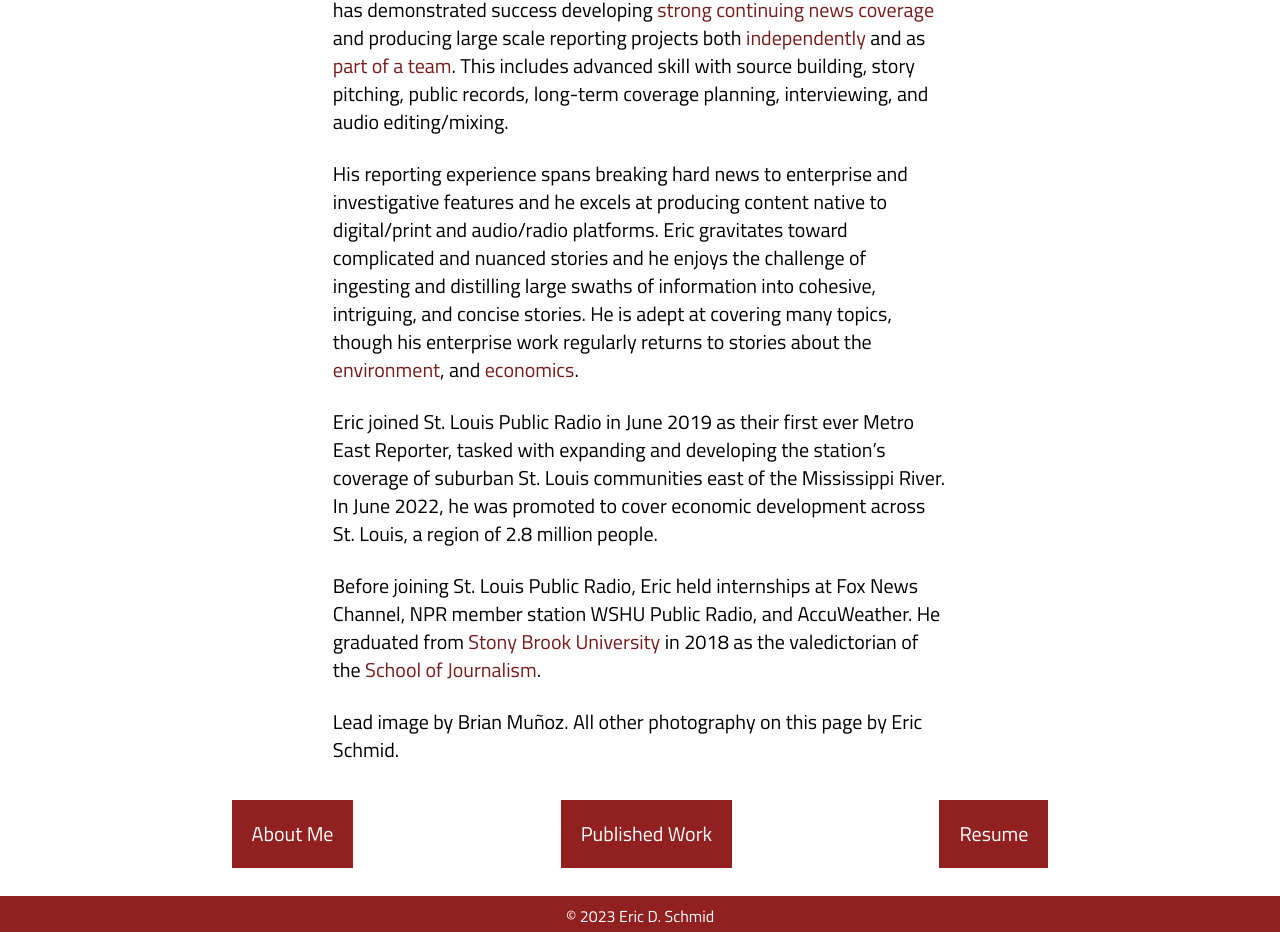
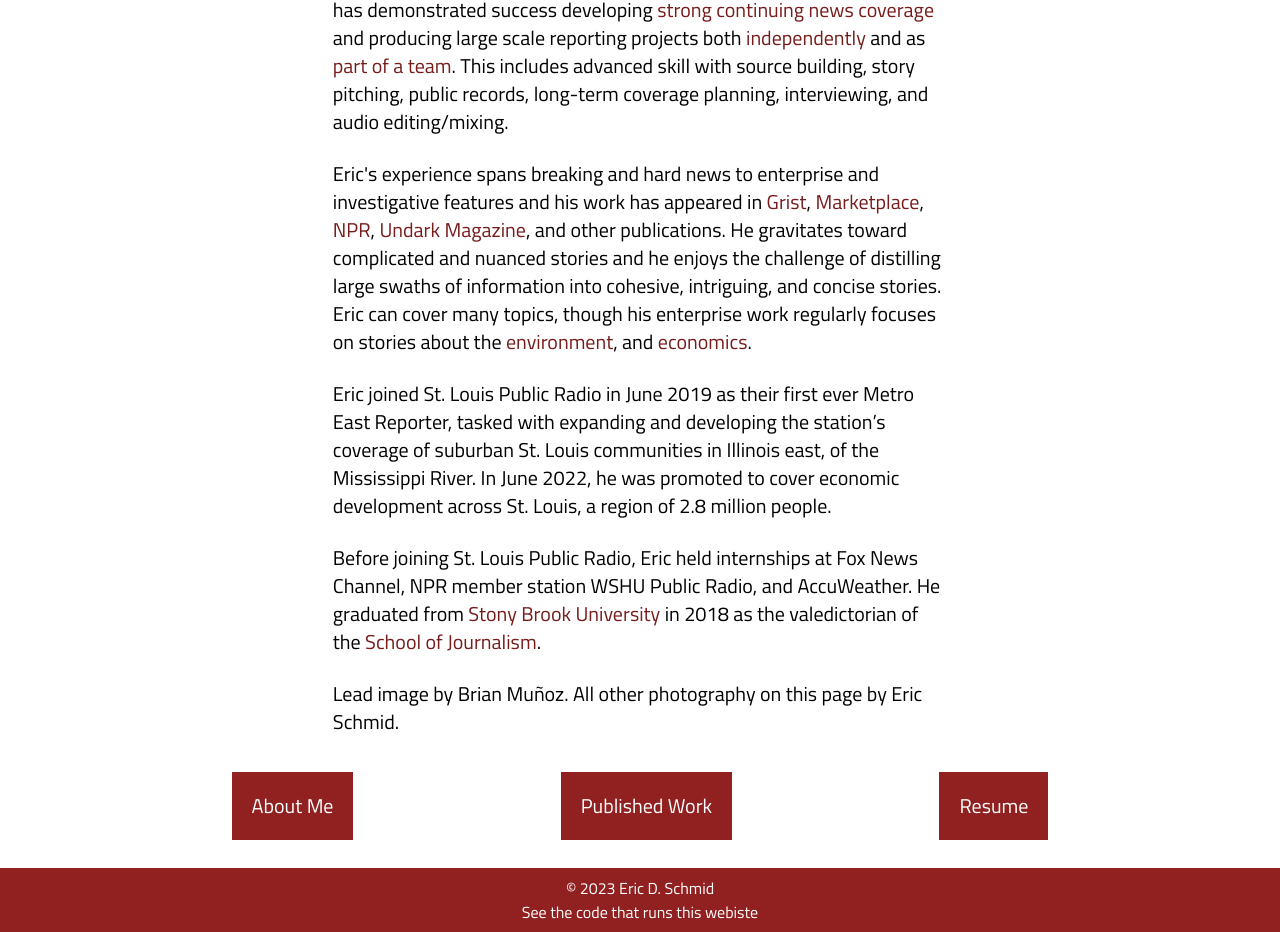
Before and after one commit to schmidward/website-deploy, a SvelteKit app: page / in a window 1280 px wide. Shown: the part 1988-2920 px from the top of the page. Built offline with nearby package versions, Linux system fonts and the light colour scheme.

Commit message:
january update

```diff
--- a/src/routes/+page.svelte
+++ b/src/routes/+page.svelte
@@ -45,17 +45,24 @@
                     part of a team</a></span>.
             This includes advanced skill with source building, story pitching, public records, long-term coverage planning, interviewing, and audio editing/mixing.</p>
         <p class="py-3">
-            His reporting experience spans breaking hard news to enterprise and investigative features and he excels at producing content native to
-            digital/print and audio/radio platforms. Eric gravitates toward complicated and nuanced stories and he enjoys the challenge of ingesting
-            and distilling large swaths of information into cohesive, intriguing, and concise stories. He is adept at covering many topics, though his
-            enterprise work regularly returns to stories about the
+            Eric's experience spans breaking and hard news to enterprise and investigative features and his work has appeared in
+            <span class="text-dark-red hover:text-hover-red"><a href="https://grist.org/" target="_blank">
+                Grist</a></span>,
+            <span class="text-dark-red hover:text-hover-red"><a href="https://www.marketplace.org/" target="_blank">
+                Marketplace</a></span>,
+            <span class="text-dark-red hover:text-hover-red"><a href="https://www.npr.org/" target="_blank">
+                NPR</a></span>,
+            <span class="text-dark-red hover:text-hover-red"><a href="https://undark.org/" target="_blank">
+                Undark Magazine</a></span>,
+             and other publications. He gravitates toward complicated and nuanced stories and he enjoys the challenge of distilling large swaths of information into cohesive, intriguing, and concise stories. Eric can cover many topics, though his
+            enterprise work regularly focuses on stories about the
                 <span class="text-dark-red hover:text-hover-red"><a href="https://news.stlpublicradio.org/health-science-environment/2023-06-29/wetlands-restoration-is-key-to-avoiding-the-worst-of-future-floods-along-the-mississippi" target="_blank">
                     environment</a></span>, and
-                <span class="text-dark-red hover:text-hover-red"><a href="https://news.stlpublicradio.org/economy-business/2023-05-03/st-louis-economic-future-requires-a-lot-more-trained-workers-and-fast" target="_blank">
+                <span class="text-dark-red hover:text-hover-red"><a href="https://www.stlpr.org/economy-business/2023-11-03/why-downtown-st-louis-needs-more-than-just-office-space-to-bounce-back-from-the-pandemic" target="_blank">
                     economics</a></span>.
         </p>
         <p class="py-3">Eric joined St. Louis Public Radio in June 2019 as their first ever Metro East Reporter, tasked with expanding and developing the station’s
-            coverage of suburban St. Louis communities east of the Mississippi River. In June 2022, he was promoted to cover economic development across St.
+            coverage of suburban St. Louis communities in Illinois east, of the Mississippi River. In June 2022, he was promoted to cover economic development across St.
             Louis, a region of 2.8 million people.</p>
         <p class="py-3">Before joining St. Louis Public Radio, Eric held internships at Fox News Channel, NPR member station WSHU Public Radio, and AccuWeather. He graduated from
             <span class="text-dark-red hover:text-hover-red"><a href="https://www.stonybrook.edu/" target="_blank">
--- a/src/routes/mywork/+page.svelte
+++ b/src/routes/mywork/+page.svelte
@@ -9,7 +9,7 @@
                 <p>My Work</p>
             </div>
             <div class="flex items-center justify-center text-center m-6">
-                <p>Articles published by American Public Media, National Public Radio, St. Louis Public Radio, Harvest Public Media, WSHU Public Radio, and independently.</p>
+                <p>Articles published by Grist, American Public Media, National Public Radio, St. Louis Public Radio, Harvest Public Media, WSHU Public Radio, and independently.</p>
             </div>
         </div>
         <div class="ml-5 mr-5">
```
Also changed, not shown: src/lib/content/mywork.json (+8 -4 lines), static/images/2019-06-04_BJ_flood_rdp_1.jpg (added).
